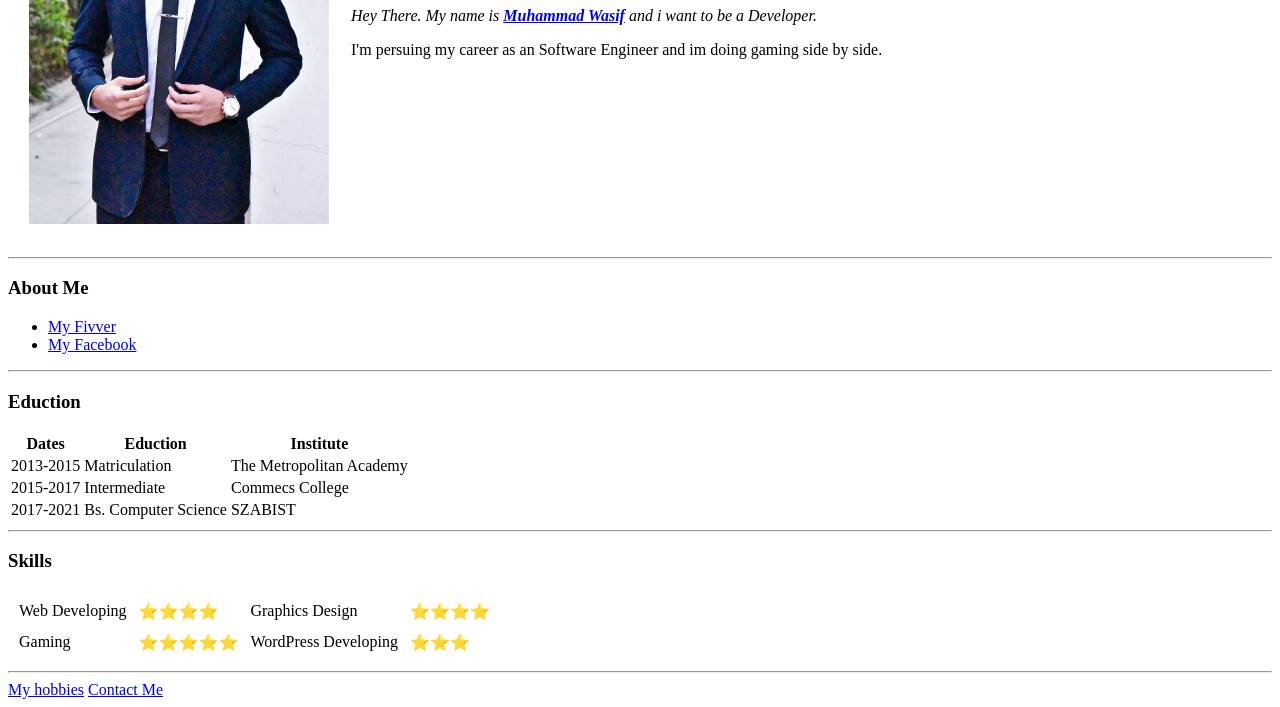
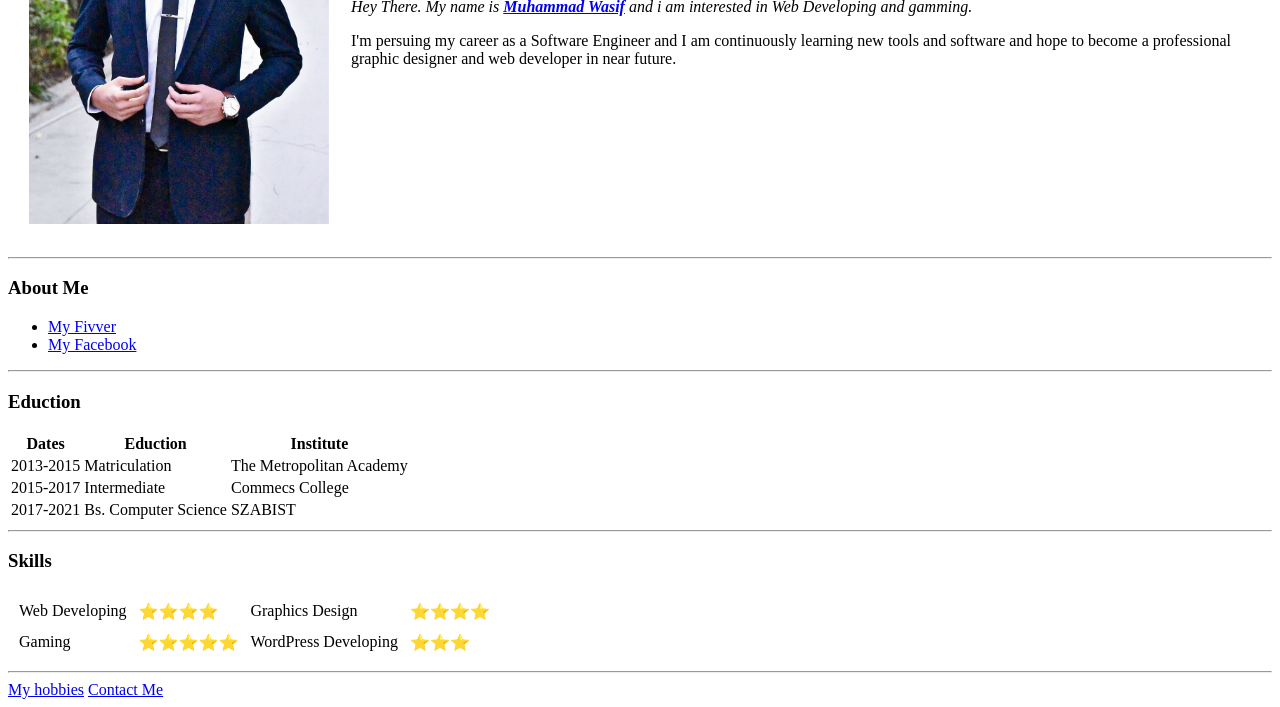
Before and after one commit to wassiff/cv, a plain HTML site: page index.html in a window 1280 px wide. Shown: the part 255-962 px from the top of the page. Drawn offline with Linux system fonts and the light colour scheme.

Commit message:
Add files via upload

```diff
--- a/index.html
+++ b/index.html
@@ -14,12 +14,10 @@
       <td>
         <h1>Muhammad Wasif</h1>
         <p>
-          <em>Hey There. My name is <strong><a href="https://www.urdupoint.com/islamic-names/wasif-name-meaning-in-english-1979.html#:~:text=Wasif%20is%20a%20Muslim%20Boy,name%20is%20originated%20from%20Arabic.">Muhammad Wasif</a></strong> and i want
-            to be
-            a Developer.</em>
+          <em>Hey There. My name is <strong><a href="https://www.urdupoint.com/islamic-names/wasif-name-meaning-in-english-1979.html#:~:text=Wasif%20is%20a%20Muslim%20Boy,name%20is%20originated%20from%20Arabic.">Muhammad Wasif</a></strong> and i am interested in Web Developing and gamming.</em>
         </p>
         <p>
-          I'm persuing my career as an Software Engineer and im doing gaming side by side.
+          I'm persuing my career as a Software Engineer and I am continuously learning new tools and software and hope to become a professional graphic designer and web developer in near future.
         </p>
       </td>
     </tr>
@@ -73,21 +71,21 @@
     Skills
   </h3>
   <table cellspacing="10">
+
     <tr>
       <td>Web Developing</td>
       <td>⭐⭐⭐⭐</td>
-
       <td>Graphics Design</td>
       <td>⭐⭐⭐⭐</td>
     </tr>
+
     <tr>
       <td>Gaming</td>
       <td>⭐⭐⭐⭐⭐</td>
-
-
       <td>WordPress Developing</td>
       <td>⭐⭐⭐</td>
     </tr>
+
     </table>
 
     <hr>
```
